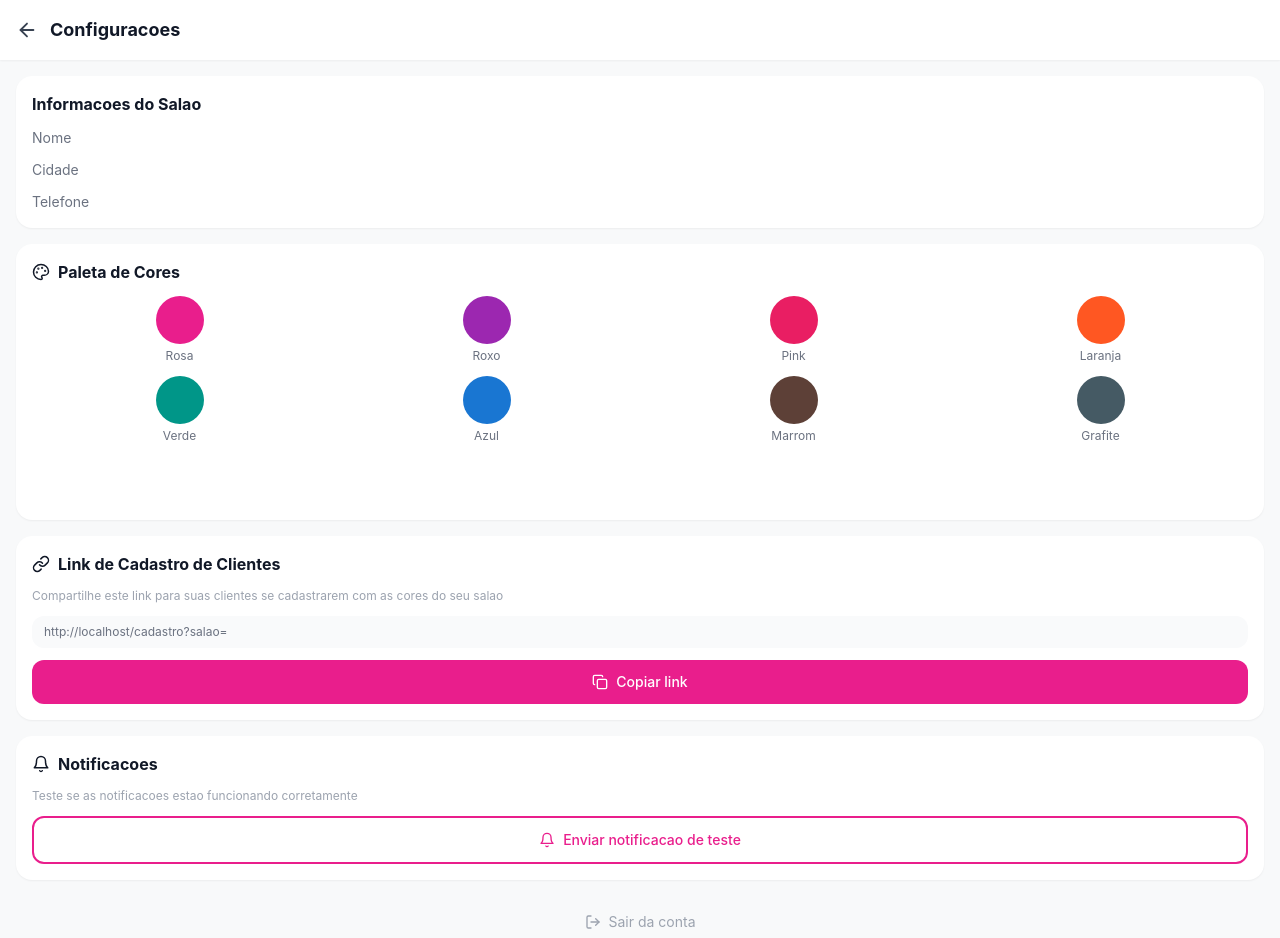
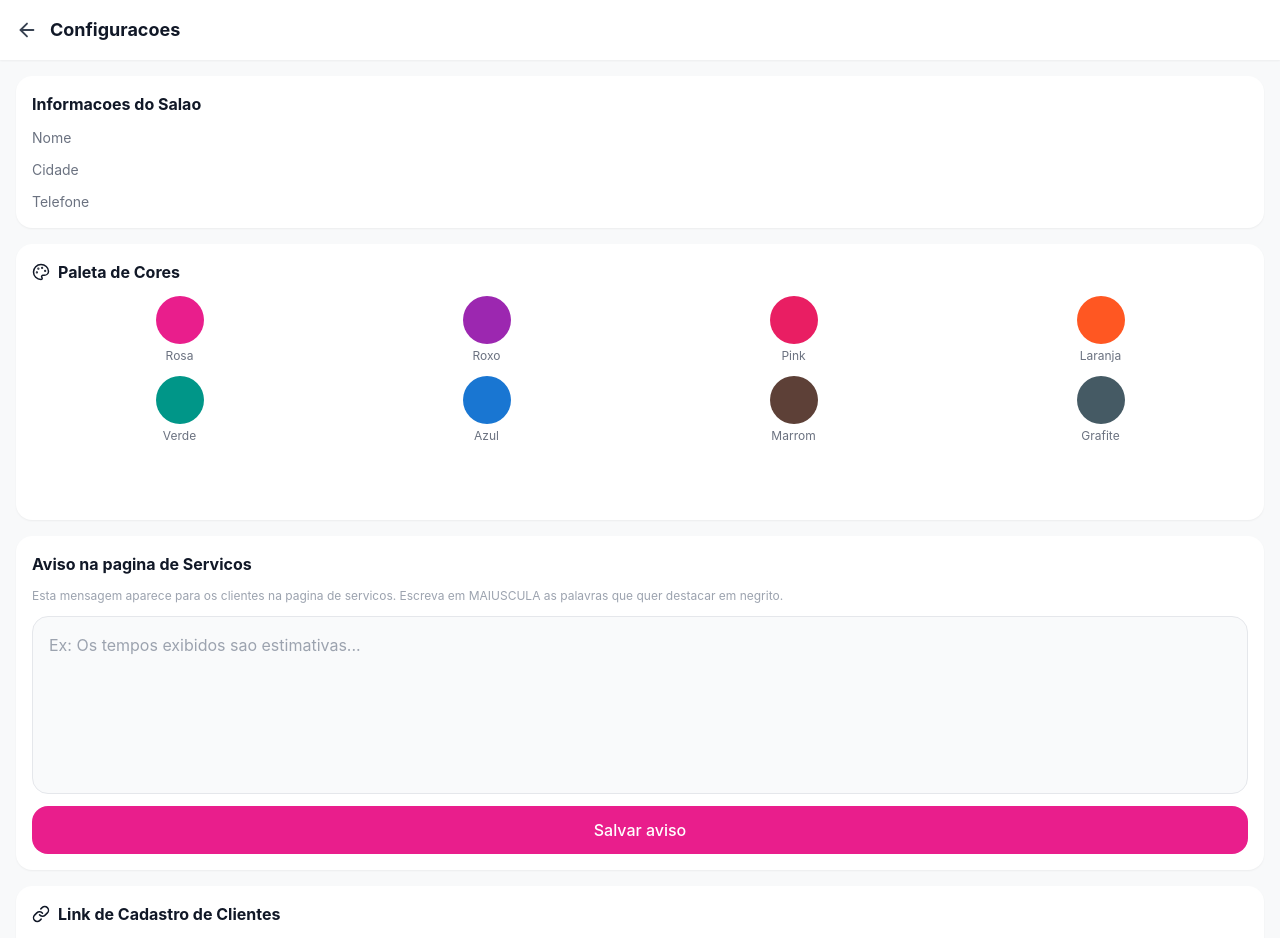
Before and after one commit to juliatedeschi7-creator/salao2.0, a Next.js app: page /salao/configuracoes in a window 1280 px wide. Shown: the top 938 px of the page. Built offline with nearby package versions, Linux system fonts and the light colour scheme.

Commit message:
Atualizar o page.tsx

```diff
--- a/src/app/salao/configuracoes/page.tsx
+++ b/src/app/salao/configuracoes/page.tsx
@@ -17,6 +17,8 @@ const CORES = [
 ]
 
 export default function ConfiguracoesPage() {
+  const [avisoServicos, setAvisoServicos] = useState('')
+  const [salvandoAviso, setSalvandoAviso] = useState(false)
   const { profile, loading, logout } = useAuth()
   const router = useRouter()
   const [salao, setSalao] = useState<any>(null)
@@ -33,8 +35,15 @@ export default function ConfiguracoesPage() {
   async function carregarDados() {
     const { data: sal } = await supabase.from('saloes').select('*').eq('id', profile!.salao_id!).single()
     setSalao(sal)
+    setAvisoServicos(sal?.aviso_servicos || '')
     setCorSelecionada(sal?.cor_primaria || '#E91E8C')
   }
+
+  async function salvarAviso() {
+  setSalvandoAviso(true)
+  await supabase.from('saloes').update({ aviso_servicos: avisoServicos }).eq('id', profile!.salao_id!)
+  setSalvandoAviso(false)
+}
 
   function copiarLink() {
     const link = `${window.location.origin}/cadastro?salao=${salao?.slug}`
@@ -121,7 +130,22 @@ export default function ConfiguracoesPage() {
               {salvandoCor ? 'Salvando...' : 'Salvar nova cor'}
             </button>
           )}
+
         </div>
+<div className="card flex flex-col gap-3">
+  <p className="font-bold text-gray-900">Aviso na pagina de Servicos</p>
+  <p className="text-xs text-gray-400">
+    Esta mensagem aparece para os clientes na pagina de servicos. Escreva em MAIUSCULA as palavras que quer destacar em negrito.
+  </p>
+  <textarea className="input-field resize-none" rows={6}
+    placeholder="Ex: Os tempos exibidos sao estimativas..."
+    value={avisoServicos} onChange={e => setAvisoServicos(e.target.value)} />
+  <button onClick={salvarAviso} disabled={salvandoAviso}
+    className="w-full py-3 rounded-2xl text-white font-medium"
+    style={{ backgroundColor: cor }}>
+    {salvandoAviso ? 'Salvando...' : 'Salvar aviso'}
+  </button>
+</div>
 
         <div className="card flex flex-col gap-3">
           <p className="font-bold text-gray-900 flex items-center gap-2"><Link size={18} />Link de Cadastro de Clientes</p>
```
